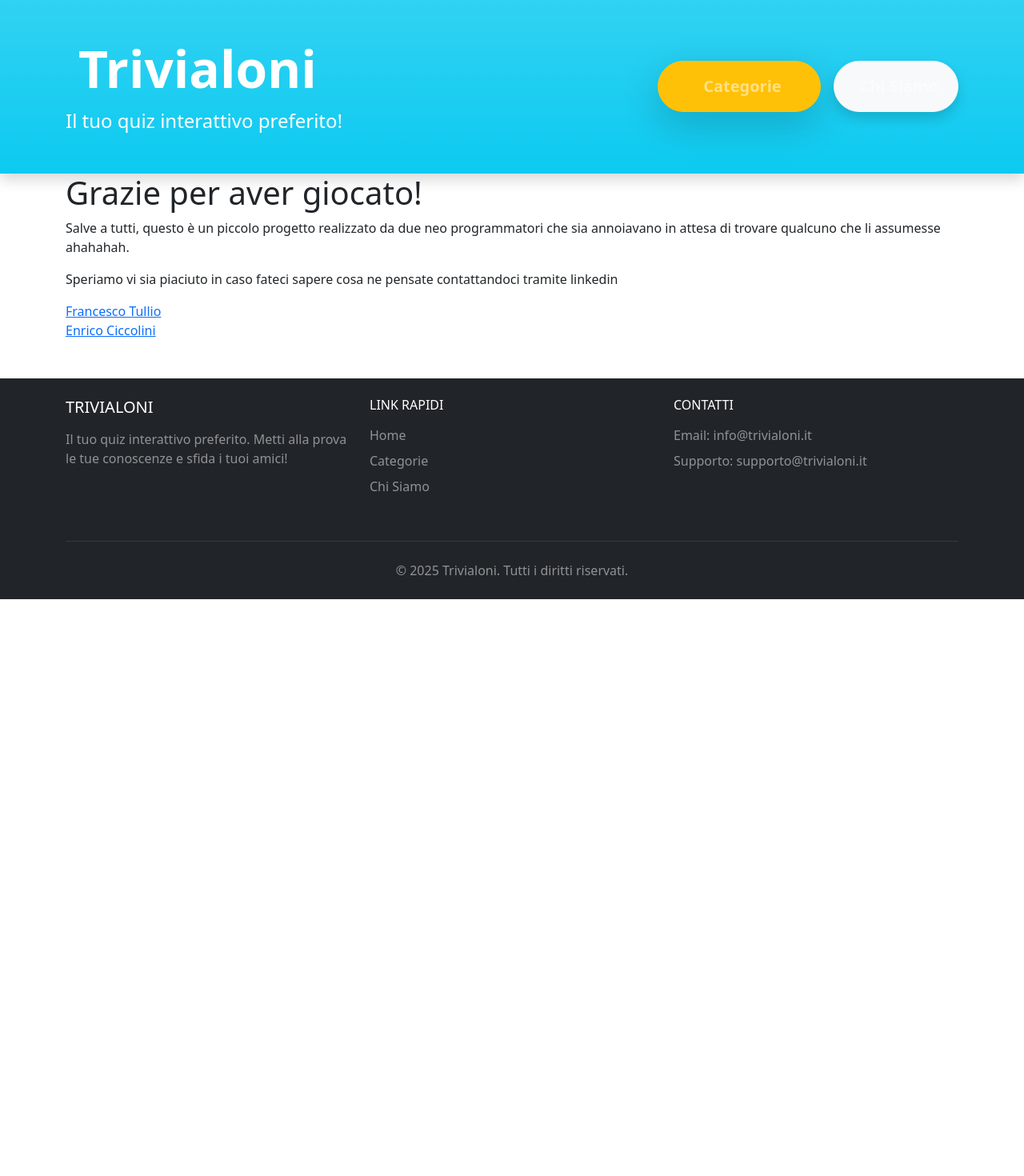
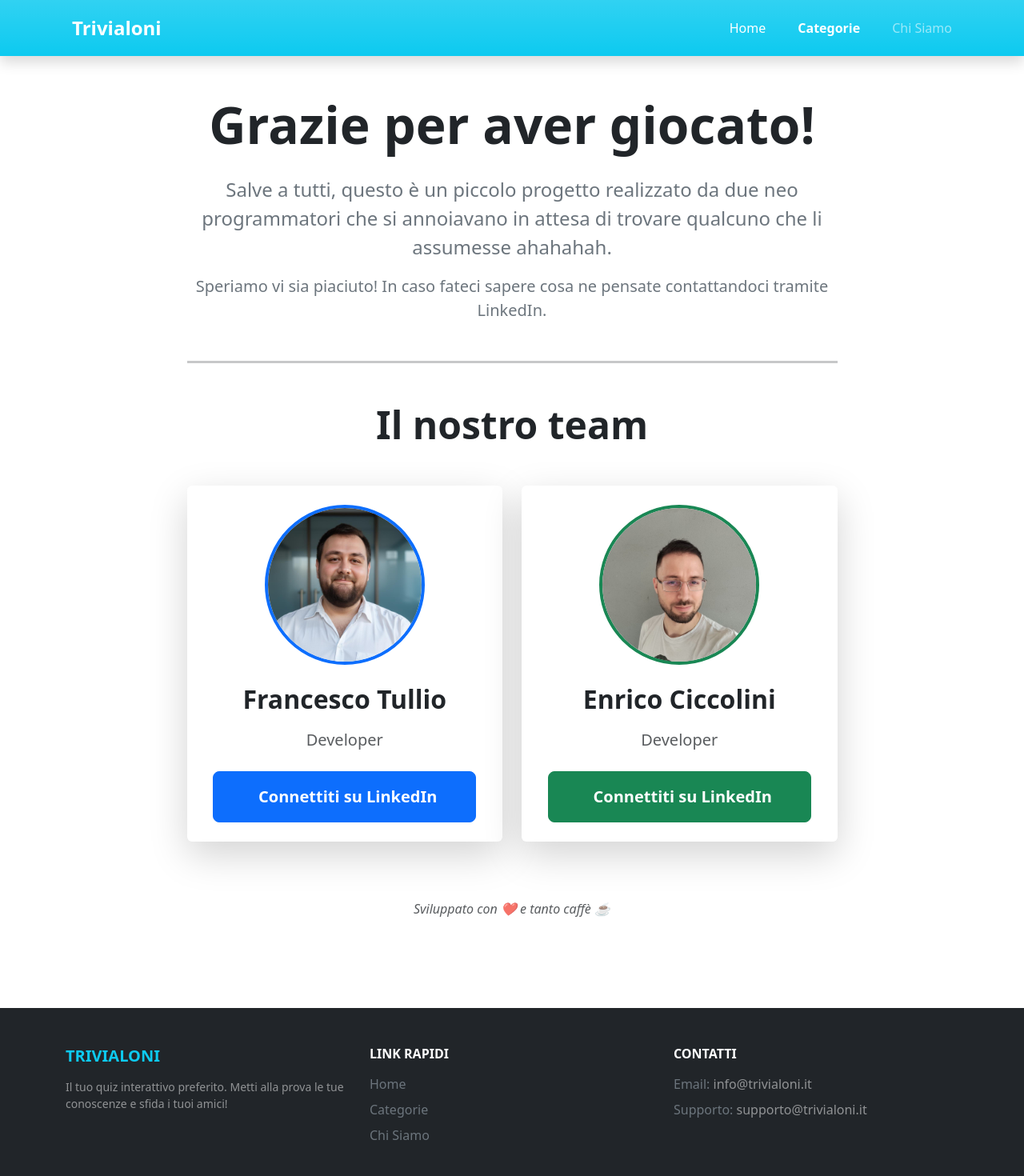
Before and after one commit to FrancescoTullio/trivialoni, a React (Vite) app: page /about in a window 1280 px wide. Shown: the top 1470 px of the page at 80% size. Before the commit the page ends 800 px from the top, so only its background shows below. Built offline with nearby package versions, Linux system fonts and the light colour scheme.

Commit message:
Refactor code structure for improved readability and maintainability
in liveshare con enrico

```diff
--- a/src/components/AppFooter.jsx
+++ b/src/components/AppFooter.jsx
@@ -2,31 +2,43 @@ import { Link } from "react-router-dom"
 
 function AppFooter() {
     return (
-            <footer class="bg-dark text-white mt-5">
-        <div class="container py-4">
-            <div class="row">
-                <div class="col-md-4 mb-3">
-                    <h5 class="text-uppercase mb-3">Trivialoni</h5>
-                    <p class="text-white-50">Il tuo quiz interattivo preferito. Metti alla prova le tue conoscenze e sfida i tuoi amici!</p>
+            // Aggiunto pt-5 e pb-4 per un migliore spaziatura
+            <footer className="bg-dark text-white pt-5 pb-4 mt-5">
+        <div className="container">
+            <div className="row">
+
+                {/* Colonna Brand e Descrizione */}
+                <div className="col-md-4 mb-4">
+                    <h5 className="text-uppercase fw-bold mb-3 text-info">Trivialoni</h5> {/* Titolo evidenziato con il colore brand */}
+                    <p className="text-white-50 small">Il tuo quiz interattivo preferito. Metti alla prova le tue conoscenze e sfida i tuoi amici!</p>
                 </div>
-                <div class="col-md-4 mb-3">
-                    <h6 class="text-uppercase mb-3">Link Rapidi</h6>
-                    <ul class="list-unstyled">
-                        <li class="mb-2"><Link to="/" class="text-white-50 text-decoration-none footer-link">Home</Link></li>
-                        <li class="mb-2"><Link to="/category" class="text-white-50 text-decoration-none footer-link">Categorie</Link></li>
-                        <li class="mb-2"><Link to="/about" class="text-white-50 text-decoration-none footer-link">Chi Siamo</Link></li>
+
+                {/* Colonna Link Rapidi */}
+                <div className="col-md-4 mb-4">
+                    <h6 className="text-uppercase fw-bold mb-3">Link Rapidi</h6>
+                    <ul className="list-unstyled">
+                        {/* Uso di text-secondary per discrezione, che diventa bianco (default hover) */}
+                        <li className="mb-2"><Link to="/" className="text-secondary text-decoration-none">Home</Link></li>
+                        <li className="mb-2"><Link to="/category" className="text-secondary text-decoration-none">Categorie</Link></li>
+                        <li className="mb-2"><Link to="/about" className="text-secondary text-decoration-none">Chi Siamo</Link></li>
                     </ul>
                 </div>
-                <div class="col-md-4 mb-3">
-                    <h6 class="text-uppercase mb-3">Contatti</h6>
-                    <p class="text-white-50 mb-2">Email: info@trivialoni.it</p>
-                    <p class="text-white-50 mb-0">Supporto: supporto@trivialoni.it</p>
+
+                {/* Colonna Contatti */}
+                <div className="col-md-4 mb-4">
+                    <h6 className="text-uppercase fw-bold mb-3">Contatti</h6>
+                    {/* Resi gli indirizzi email cliccabili */}
+                    <p className="text-secondary mb-2">Email: <a href="mailto:info@trivialoni.it" className="text-white-50 text-decoration-none">info@trivialoni.it</a></p>
+                    <p className="text-secondary mb-0">Supporto: <a href="mailto:supporto@trivialoni.it" className="text-white-50 text-decoration-none">supporto@trivialoni.it</a></p>
                 </div>
             </div>
-            <hr class="border-secondary my-4" />
-            <div class="row">
-                <div class="col-12 text-center">
-                    <p class="text-white-50 mb-0">&copy; 2025 Trivialoni. Tutti i diritti riservati.</p>
+
+            <hr className="border-secondary my-4" />
+
+            {/* Sezione Copyright */}
+            <div className="row">
+                <div className="col-12 text-center">
+                    <p className="text-secondary small mb-0">&copy; 2025 Trivialoni. Tutti i diritti riservati.</p> {/* Testo più discreto */}
                 </div>
             </div>
         </div>
--- a/src/components/AppHeader.jsx
+++ b/src/components/AppHeader.jsx
@@ -1,30 +1,62 @@
-import { Link } from "react-router-dom"
+import { Link } from "react-router-dom";
+
 function AppHeader() {
     return (
-       <header class="bg-info bg-gradient py-5 shadow">
-        <div class="container">
-            <div class="row align-items-center">
-                <div class="col-lg-6 text-center text-lg-start mb-4 mb-lg-0">
-                    <h1 class="display-3 fw-bold text-white mb-2">
-                        <i class="fas fa-puzzle-piece text-warning me-3"></i>
-                        Trivialoni
-                    </h1>
-                    <p class="lead text-white fs-4 mb-0">Il tuo quiz interattivo preferito!</p>
-                </div>
-                <div class="col-lg-6">
-                    <div class="d-flex flex-column flex-sm-row justify-content-center justify-content-lg-end gap-3">
-                        <button class="btn btn-warning btn-lg fw-bold shadow-lg px-5 py-3 rounded-pill">
-                            <i class="fas fa-list-ul me-2"></i><Link to="/category" class="text-white-50 text-decoration-none footer-link">Categorie</Link>
-                        </button>
-                        <button class="btn btn-light btn-lg fw-bold shadow px-4 py-3 rounded-pill">
-                            <i class="fas fa-info-circle me-2"></i><Link to="/about" class="text-white-50 text-decoration-none footer-link">Chi Siamo</Link>
-                        </button>
-                    </div>
+        // Navbar fissa in alto, con sfondo brand e sfumatura
+        <nav className="navbar navbar-expand-lg navbar-dark bg-info bg-gradient shadow">
+            <div className="container py-1"> {/* Padding verticale leggero */}
+
+                {/* Brand/Logo Link */}
+                <Link to="/" className="navbar-brand d-flex align-items-center">
+                    {/* Icona in risalto */}
+                    <i className="fas fa-puzzle-piece text-warning me-2 fs-4"></i>
+                    <span className="fw-bolder fs-4">Trivialoni</span>
+                </Link>
+
+                {/* Bottone Toggler per il Mobile */}
+                <button
+                    className="navbar-toggler"
+                    type="button"
+                    data-bs-toggle="collapse"
+                    data-bs-target="#navbarNav"
+                    aria-controls="navbarNav"
+                    aria-expanded="false"
+                    aria-label="Toggle navigation"
+                >
+                    <span className="navbar-toggler-icon"></span>
+                </button>
+
+                {/* Menu di Navigazione (allineato a destra) */}
+                <div className="collapse navbar-collapse" id="navbarNav">
+                    <ul className="navbar-nav ms-auto align-items-center"> {/* Centra verticalmente gli elementi sulla navbar */}
+
+                        {/* Link Home - Opzionale ma consigliato */}
+                         <li className="nav-item me-lg-2">
+                            <Link to="/" className="nav-link text-white">Home</Link>
+                        </li>
+
+                        {/* Link Categorie (come pulsante discreto) */}
+                        <li className="nav-item me-lg-2">
+                            <Link
+                                to="/category"
+                                // Piccolo pulsante di navigazione con sfondo info
+                                className="nav-link btn btn-sm btn-outline-warning fw-bold text-white px-3 py-2 rounded-pill"
+                            >
+                                <i className="fas fa-list-ul me-2"></i>Categorie
+                            </Link>
+                        </li>
+
+                        {/* Link Chi Siamo */}
+                        <li className="nav-item">
+                            <Link to="/about" className="nav-link text-white-75">
+                                <i className="fas fa-info-circle me-2"></i>Chi Siamo
+                            </Link>
+                        </li>
+                    </ul>
                 </div>
             </div>
-        </div>
-    </header>
-    )
+        </nav>
+    );
 };
 
 export default AppHeader;
--- a/src/pages/AboutUs.jsx
+++ b/src/pages/AboutUs.jsx
@@ -1,12 +1,100 @@
+
 function AboutUs() {
-  return <>
+  return (
+    <div className="container py-5">
+      <div className="row justify-content-center">
+        <div className="col-12 col-lg-10 col-xl-9">
 
-  <h1>Grazie per aver giocato!</h1>
-  <p>Salve a tutti, questo è un piccolo progetto realizzato da due neo programmatori che sia annoiavano in attesa di trovare qualcuno che li assumesse ahahahah.</p>
-  <p>Speriamo vi sia piaciuto in caso fateci sapere cosa ne pensate contattandoci tramite linkedin</p>
-  <a href="https://www.linkedin.com/in/francesco-tullio-857921301/">Francesco Tullio</a>
-  <br />
-  <a href="https://www.linkedin.com/in/enrico-ciccolini-bb5777266/">Enrico Ciccolini</a>
-  </>
+          {/* Header Section */}
+          <div className="text-center mb-5">
+            <h1 className="display-3 fw-bold text-dark mb-4">
+              Grazie per aver giocato!
+            </h1>
+            <p className="lead fs-4 text-secondary mb-3">
+              Salve a tutti, questo è un piccolo progetto realizzato da due neo programmatori
+              che si annoiavano in attesa di trovare qualcuno che li assumesse ahahahah.
+            </p>
+            <p className="fs-5 text-secondary">
+              Speriamo vi sia piaciuto! In caso fateci sapere cosa ne pensate contattandoci tramite LinkedIn.
+            </p>
+          </div>
+
+          <hr className="my-5 border-3 opacity-25" />
+
+          {/* Team Section */}
+          <h2 className="text-center display-5 fw-bold text-dark mb-5">Il nostro team</h2>
+
+          <div className="row g-4">
+            {/* Francesco Card */}
+            <div className="col-12 col-md-6">
+              <div className="card border-0 shadow-lg h-100 overflow-hidden">
+                <div className="card-body p-4 text-center">
+                  <div className="mb-4">
+                    <img
+                      src="public\WhatsApp Image 2025-05-29 at 08.22.54.jpeg"
+                      alt="Francesco Tullio"
+                      className="rounded-circle border border-4 border-primary"
+                      style={{ width: '200px', height: '200px', objectFit: 'cover' }}
+                    />
+                  </div>
+                  <h3 className="card-title fs-2 fw-bold text-dark mb-3">
+                    Francesco Tullio
+                  </h3>
+                  <p className="text-muted mb-4 fs-5">Developer</p>
+                  <a
+                    href="https://www.linkedin.com/in/francesco-tullio-857921301/"
+                    target="_blank"
+                    rel="noopener noreferrer"
+                    className="btn btn-primary btn-lg px-5 py-3 fs-5 fw-semibold"
+                  >
+                    <i className="bi bi-linkedin me-2"></i>
+                    Connettiti su LinkedIn
+                  </a>
+                </div>
+              </div>
+            </div>
+
+            {/* Enrico Card */}
+            <div className="col-12 col-md-6">
+              <div className="card border-0 shadow-lg h-100 overflow-hidden">
+                <div className="card-body p-4 text-center">
+                  <div className="mb-4">
+                    <img
+                      src="public\photo_2025-07-20_18-59-45.jpg"
+                      alt="Enrico Ciccolini"
+                      className="rounded-circle border border-4 border-success"
+                      style={{ width: '200px', height: '200px', objectFit: 'cover' }}
+                    />
+                  </div>
+                  <h3 className="card-title fs-2 fw-bold text-dark mb-3">
+                    Enrico Ciccolini
+                  </h3>
+                  <p className="text-muted mb-4 fs-5">Developer</p>
+                  <a
+                    href="https://www.linkedin.com/in/enrico-ciccolini-bb5777266/"
+                    target="_blank"
+                    rel="noopener noreferrer"
+                    className="btn btn-success btn-lg px-5 py-3 fs-5 fw-semibold"
+                  >
+                    <i className="bi bi-linkedin me-2"></i>
+                    Connettiti su LinkedIn
+                  </a>
+                </div>
+              </div>
+            </div>
+          </div>
+
+          {/* Footer Note */}
+          <div className="text-center mt-5 pt-4">
+            <p className="text-muted fs-6 fst-italic">
+              Sviluppato con ❤️ e tanto caffè ☕
+            </p>
+          </div>
+
+        </div>
+      </div>
+    </div>
+  );
 }
+
 export default AboutUs;
```
Also changed, not shown: src/pages/Homepage.jsx (+31 -8 lines), public/WhatsApp Image 2025-05-29 at 08.22.54.jpeg (added), public/photo_2025-07-20_18-59-45.jpg (added), src/pages/Quiz.jsx (indentation only).
